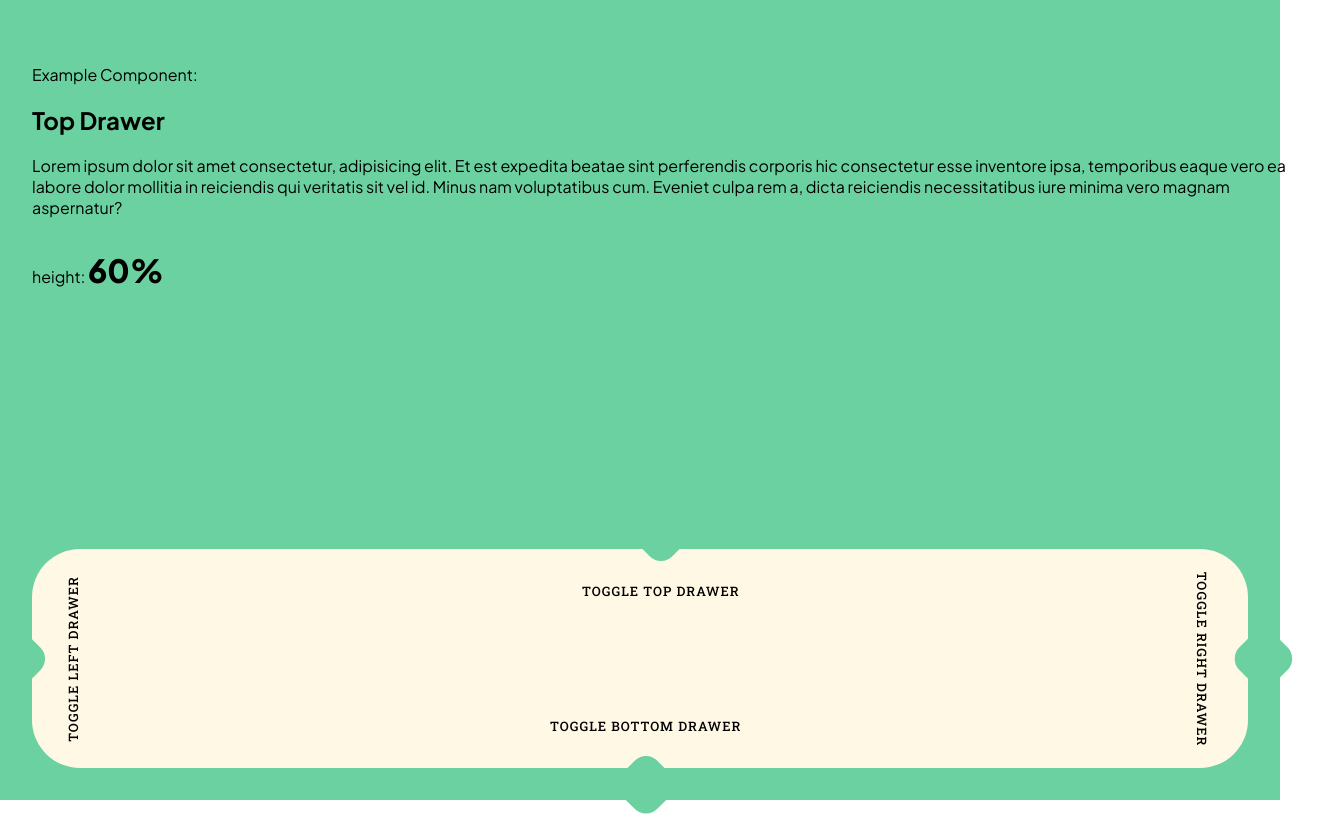
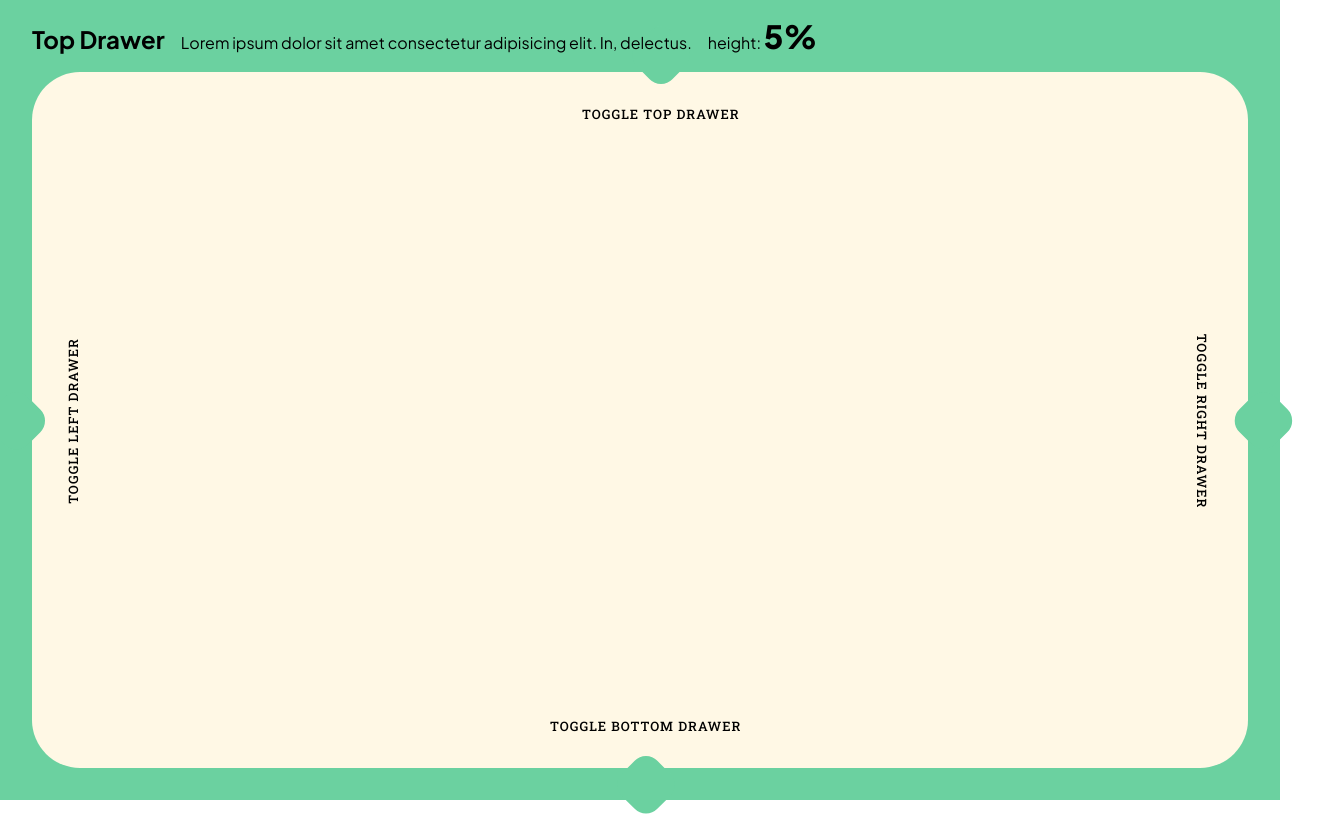
Before and after one commit to mishakov7/blimpse-dresser, a Next.js app: page / in a window 1280 px wide. Both pictures are taken after a click on the button "TOGGLE TOP DRAWER". Shown: the whole page, 1344 px wide, since content can reach past the window. Built offline with nearby package versions, Linux system fonts and the light colour scheme.

Commit message:
Perfected vertical drawers + toggling through different drawers

```diff
--- a/src/components/Animate.js
+++ b/src/components/Animate.js
@@ -9,37 +9,35 @@
  * (s) duration = duration that the animation should run
  * (ss) setDuration
  */
-export const animateDrawer = (current, setCurrent, target/*, setDrawer*/) => {
-    const duration = 400;
+export const animateDrawer = (current, setCurrent, target, ratio) => {
+    let duration = 400;
     let difference = current - target;
+
+    // if (difference < 10) {
+    //     duration = 200;
+    // }
+
     let increment = ( 10 * Math.abs(difference) ) / duration;
 
-    console.log("diff: " + difference + " = " + current + " - " + target);
     let copy = current;
     // let count = 0;
-
-    // console.log(increment);
 
     const interval = setInterval(() => {
         // console.log(count);
 
         if (difference < 0) {
             copy = copy + increment;
-            console.log("negative diff");
-            console.log(copy);
         } else {
             copy = copy - increment;
-            console.log("positive diff");
         }
 
         setCurrent(copy);
 
+        if (copy == target) {
+            clearInterval(interval);
+            return;
+        }
         // ++count;
     }, 10);
 
-    setTimeout(() => {
-        clearInterval(interval);
-        setCurrent(target);
-        // setDrawer(Math.abs(difference));
-    }, duration + (duration * 0.6));
 }
--- a/src/components/Dresser.js
+++ b/src/components/Dresser.js
@@ -1,6 +1,7 @@
 import React, { useState, useEffect, useLayoutEffect } from 'react';
 import Frame from './Frame';
 import Example1 from './Example1';
+import { usePreviousValue } from './util/usePreviousValue';
 import { animateDrawer } from './Animate';
 
 const leftDrawer = {
@@ -12,37 +13,61 @@ const leftDrawer = {
 const topDrawer = {
     direction: "top",
     width: 100,
-    height: 60
+    height: 5
 }
 
 const bottomDrawer = {
     direction: "bottom",
     width: 100,
-    height: 45
+    height: 25
 }
 
 const rightDrawer = {
     direction: "right",
-    width: 75,
+    width: 50,
     height: 100
 }
 
 export default function Dresser(props) {
     const [direction, setDirection] = useState("hide");
+    const prevDirection = usePreviousValue(direction, "hide");
+
     const [width, setWidth] = useState(0);
     const [tempWidth, setTempWidth] = useState(0);
     const [height, setHeight] = useState(0);
     const [tempHeight, setTempHeight] = useState(0);
 
+    function hideDrawer(dir) {
+        setDirection("hide-" + dir);
+        setTempWidth(0);
+        setTempHeight(0);
+    }
+
+    function showDrawer(drawer) {
+        setDirection(drawer.direction);
+        setTempWidth(drawer.width);
+        setTempHeight(drawer.height);
+    }
+
     const toggleDrawer = (obj) => {
         if (direction == obj.direction) {
-            setDirection("hide-" + obj.direction);
-            setTempWidth(0);
-            setTempHeight(0);
+            hideDrawer(obj.direction);
+
+        } else if (prevDirection != "hide") {
+            hideDrawer(prevDirection);
+
+            setTimeout(() => {
+                setDirection("hide");
+                setWidth(0);
+                setHeight(0);
+            }, 400 + (400 * 0.6));
+
+            setTimeout(() => {
+                showDrawer(obj);
+            }, 400 + (400 * 1.2));
+
         } else {
-            setDirection(obj.direction);
-            setTempWidth(obj.width);
-            setTempHeight(obj.height);
+            showDrawer(obj);
         }
     }
 
@@ -57,7 +82,7 @@ export default function Dresser(props) {
 
         } else if (direction == "top" || direction == "bottom") {
             target = tempHeight - height;
-            setWidth(100);
+            setWidth(95);
             animateDrawer(height, setHeight, target);
 
         } else if (direction == "hide-left" || direction == "hide-right") {
@@ -73,7 +98,7 @@ export default function Dresser(props) {
 
         } else if (direction == "hide-top" || direction == "hide-bottom") {
             target = 0;
-            setWidth(100);
+            setWidth(95);
             animateDrawer(height, setHeight, target);
 
             setTimeout(() => {
--- a/src/components/Example1.js
+++ b/src/components/Example1.js
@@ -4,17 +4,20 @@ export default function Example1(props) {
 
     return(
         <>
-            <div className='drawer' style={{ width: props.drawerWidth + "%", height: props.drawerHeight + "%" }}>
-                    Example Component:
+            <div className={'drawer ' + (props.drawerWidth >= 95 ? "row" : "col")} style={{width: props.drawerWidth + "%", height: props.drawerHeight + "%",  }}>
+                <div className='inner'>
                     <h2>{props.name} Drawer </h2>
 
-                    <p>Lorem ipsum dolor sit amet consectetur, adipisicing elit. Et est expedita beatae sint perferendis corporis hic consectetur esse inventore ipsa, temporibus eaque vero ea labore dolor mollitia in reiciendis qui veritatis sit vel id. Minus nam voluptatibus cum. Eveniet culpa rem a, dicta reiciendis necessitatibus iure minima vero magnam aspernatur?</p>
+                    <p>Lorem ipsum dolor sit amet consectetur adipisicing elit. In, delectus.</p>
+                    {/* <p>Lorem ipsum dolor sit amet consectetur, adipisicing elit. Et est expedita beatae sint perferendis corporis hic consectetur esse inventore ipsa, temporibus eaque vero ea labore dolor mollitia in reiciendis qui veritatis sit vel id. Minus nam voluptatibus cum. Eveniet culpa rem a, dicta reiciendis necessitatibus iure minima vero magnam aspernatur?</p> */}
 
-                    { props.drawerWidth < 100 && props.drawerWidth > 0 ?
-                    <p style={{position: "absolute"}}>width: <span style={{ fontSize: "2em", fontWeight: 800 }}>{props.drawerWidth}%</span></p> : null }
+                    { props.drawerWidth < 95 && props.drawerWidth > 0 ?
+                    <p>width: <span style={{ fontSize: "2em", fontWeight: 800 }}>{Math.round(props.drawerWidth)}%</span></p> : null }
 
-                    { props.drawerHeight < 100 && props.drawerHeight > 0 ?
-                    <p style={{position: "absolute"}}>height: <span style={{ fontSize: "2em", fontWeight: 800 }}>{props.drawerHeight}%</span></p> : null}
+                    { props.drawerHeight < 95 && props.drawerHeight > 0 ?
+                    <p>height: <span style={{ fontSize: "2em", fontWeight: 800 }}>{Math.round(props.drawerHeight)}%</span></p> : null}
+
+                </div>
             </div>
         </>
     )
--- a/src/components/Frame.js
+++ b/src/components/Frame.js
@@ -21,12 +21,10 @@ export default function Frame(props) {
         } else if (props.direction == "hide-left" || props.direction == "hide-right") {
             target = 100;
             animateDrawer(frameWidth, setFrameWidth, target);
-            console.log("hiding.... setting width back to 100%");
 
         } else if (props.direction == "hide-top" || props.direction == "hide-bottom") {
             target = 100;
             animateDrawer(frameHeight, setFrameHeight, target);
-            console.log("hiding.... setting height back to 100%");
 
         }
 
--- /dev/null
+++ b/src/components/util/usePreviousValue.js
@@ -0,0 +1,11 @@
+import { useRef, useEffect } from "react";
+
+export function usePreviousValue(value, initial) {
+    const ref = useRef(initial);
+
+    useEffect(() => {
+        ref.current = value;
+    });
+
+    return ref.current;
+}
--- a/src/styles/globals.css
+++ b/src/styles/globals.css
@@ -113,11 +113,34 @@ main {
 }
 
 .drawer {
-  padding: 4rem 2rem;
+  display: flex;
+  align-items: flex-start;
+  position: relative;
+  z-index: 2;
+}
+
+.drawer.row {
+  flex-direction: row;
+  padding: 0 2rem;
+}
+
+.drawer.col {
+  flex-direction: column;
+  padding: 2rem;
+}
+
+.drawer.row .inner {
+  display: flex;
+  align-items: baseline;
 }
 
 .drawer h2 {
   text-transform: capitalize;
+  margin-right: 1rem;
+}
+
+.drawer p {
+  margin-right: 1rem;
 }
 
 .dresser {
@@ -129,6 +152,7 @@ main {
   border-radius: 48px;
   background-color: var(--base-container);
   padding: 2rem;
+  /* transition: width 0.1s; */
 }
 
 .main-content {
@@ -185,6 +209,8 @@ main {
   left: 0;
   right: 0;
   bottom: 0;
+
+  z-index: 1;
 }
 
 .dpad .top {
```
